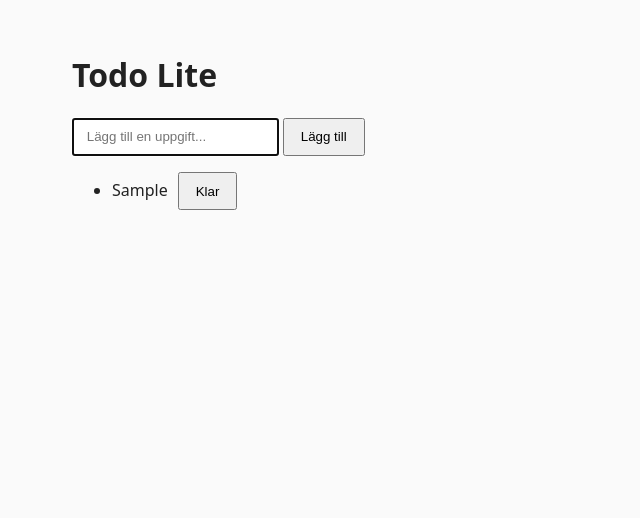
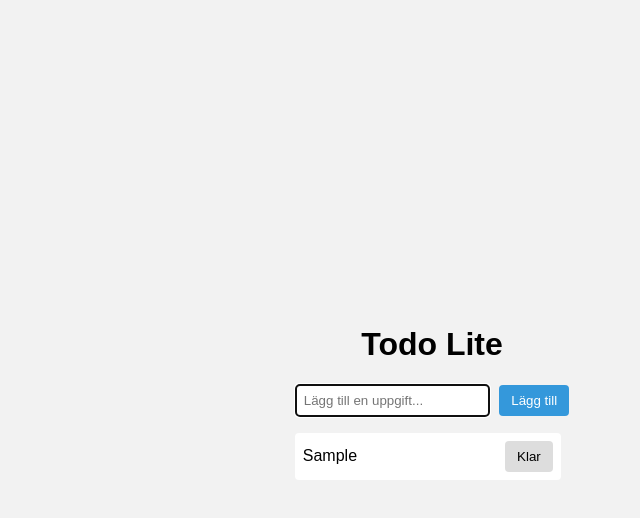
Before and after one commit to PetritRexhaa/MU25-Git-Examination, a plain HTML site: page starter/index.html in a window 1280 px wide. Both pictures are taken after typing "Sample" into the empty fields and a click on the button "Lägg till". Shown: the whole page, without its empty margins (208-848 px from the left). Drawn offline with Linux system fonts and the light colour scheme.

Commit message:
style(css): add simple centered layout and basic button colors

```diff
--- a/starter/style.css
+++ b/starter/style.css
@@ -1,29 +1,67 @@
 body {
-  font-family: system-ui, -apple-system, Segoe UI, Roboto, sans-serif;
+  font-family: Arial, sans-serif;
+  background-color: #f2f2f2;
+  display: flex;
+  flex-direction: column;
+  align-items: center;
+  justify-content: center;
+  height: 100vh;
   margin: 0;
-  padding: 2rem;
-  background: #fafafa;
-  color: #222;
 }
 
-.container { max-width: 720px; margin: 0 auto; }
-
-.actions { display: flex; gap: 0.5rem; margin: 1rem 0; }
-input { flex: 1; padding: 0.6rem 0.8rem; }
-button { padding: 0.6rem 1rem; cursor: pointer; }
-
-.list { list-style: none; padding: 0; }
-
-.item {
-  display: flex;
-  gap: 1rem;
-  align-items: center;
-  padding: 0.75rem 1rem;
-  margin: 0.5rem 0;
-  background: #fff;
-  border: 1px solid #eee;
-  border-radius: 8px;
+h1 {
+  text-align: center;
 }
 
-.item.done { opacity: 0.7; text-decoration: line-through; }
-.item .spacer { flex: 1; }
+form {
+  margin-bottom: 15px;
+}
+
+#todo-input {
+  padding: 8px;
+  border: 1px solid #ccc;
+  border-radius: 4px;
+}
+
+button {
+  padding: 8px 12px;
+  margin-left: 5px;
+  border: none;
+  border-radius: 4px;
+  cursor: pointer;
+}
+
+button:hover {
+  opacity: 0.9;
+}
+
+form button {
+  background-color: #3498db;
+  color: white;
+}
+
+#todo-list button {
+  background-color: #ddd;
+}
+
+.delete-btn {
+  background-color: #e74c3c;
+  color: white;
+}
+
+/* Listan */
+ul {
+  list-style: none;
+  padding: 0;
+}
+
+li {
+  background: white;
+  padding: 8px;
+  margin-bottom: 5px;
+  border-radius: 4px;
+  width: 250px;
+  display: flex;
+  justify-content: space-between;
+  align-items: center;
+}
```
